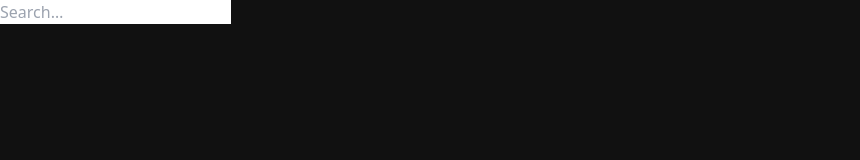
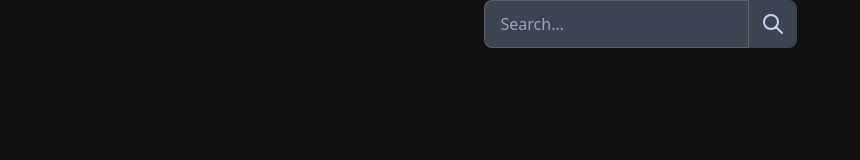
Before and after one commit to huntr5/Test1, a website: page src/index.html in a window 1280 px wide. Shown: the whole page, without its empty margins (0-860 px from the left). Drawn offline with nearby package versions, Linux system fonts and the light colour scheme; files that its build step writes are made by us from their sources.

Commit message:
finalize

```diff
--- a/package.json
+++ b/package.json
@@ -7,7 +7,8 @@
     "description": "",
     "version": "1.0.0",
     "scripts": {
-        "test": "echo \"Error: no test specified\" && exit 1"
+        "test": "echo \"Error: no test specified\" && exit 1",
+        "tailwind:watch": "npx tailwindcss -i ./src/input.css -o ./dist/output.css --watch"
     },
     "author": "",
     "license": "ISC"
--- a/index.html
+++ b/src/index.html
@@ -5,7 +5,7 @@
         <meta http-equiv="X-UA-Compatible" content="IE=edge" />
         <meta name="viewport" content="width=device-width, initial-scale=1.0" />
         <title>Document</title>
-        <link rel="stylesheet" href="./dist/output.css" />
+        <link rel="stylesheet" href="../dist/output.css" />
     </head>
     <body>
         <div class="Header hero bg-base-100">
```
